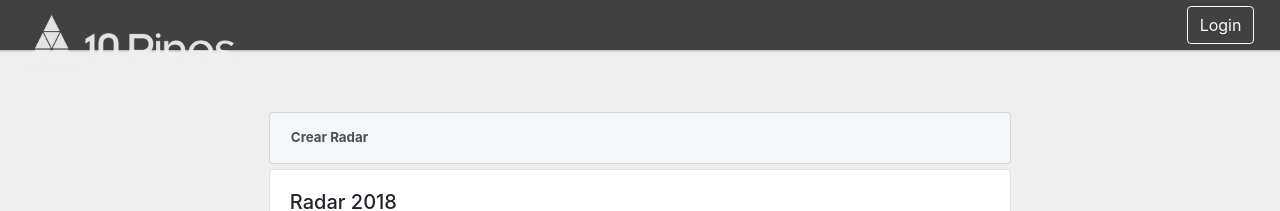
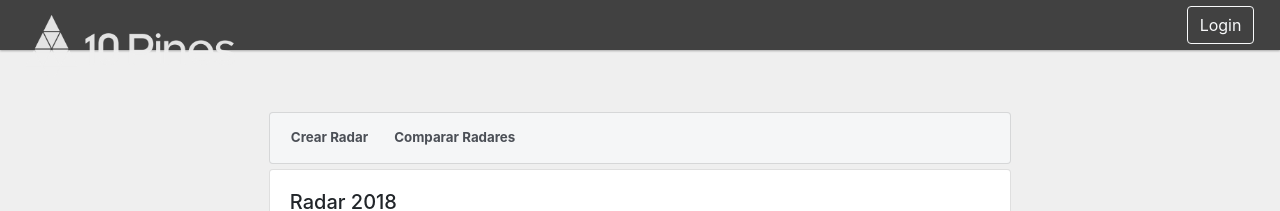
Before and after one commit to 10PinesLabs/radar, an Angular app: page /radars in a window 1280 px wide. Shown: the top 211 px of the page. Built offline with nearby package versions, Linux system fonts and the light colour scheme.

Commit message:
Agrego boton de comparar radares en el index

```diff
--- a/src/app/index/index.component.html
+++ b/src/app/index/index.component.html
@@ -2,7 +2,8 @@
 
   <div class="card card-crear-radar">
     <div class="card-body card-body-crear-radar">
-      <a class="btn btn-link btn-crear-radar" routerLink="/radar">Crear Radar</a>
+      <a class="btn btn-link btn-crear-y-comparar-radar" routerLink="/radar">Crear Radar</a>
+      <a class="btn btn-link btn-crear-y-comparar-radar" routerLink="/selectToCompare">Comparar Radares</a>
     </div>
   </div>
 
--- a/src/app/index/index.component.scss
+++ b/src/app/index/index.component.scss
@@ -29,7 +29,7 @@
     padding: 0.5em;
 }
 
-.btn-crear-radar {
+.btn-crear-y-comparar-radar {
     color: #4b4f56;
     font-size: smaller;
     font-weight: bold;
```
